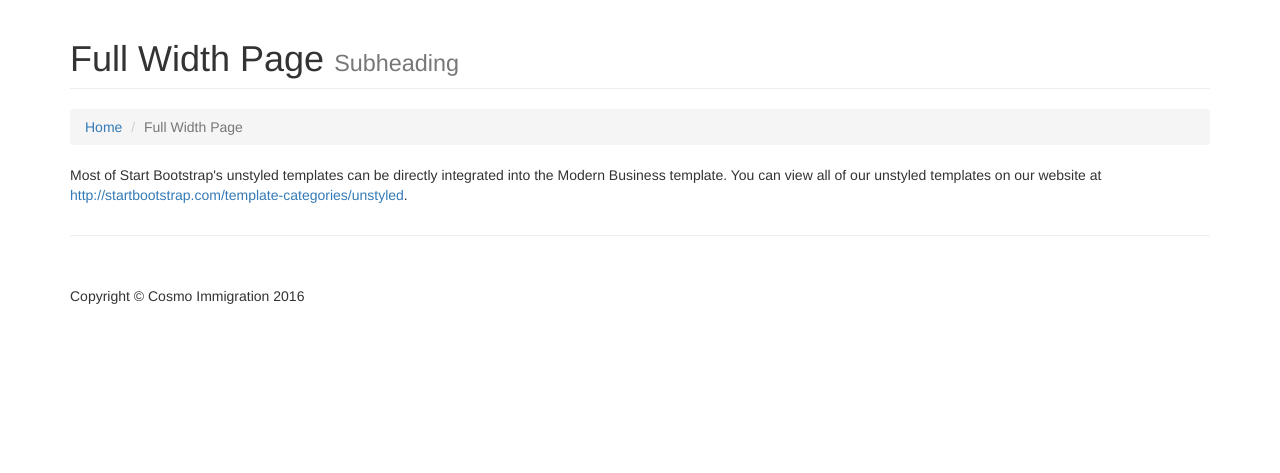
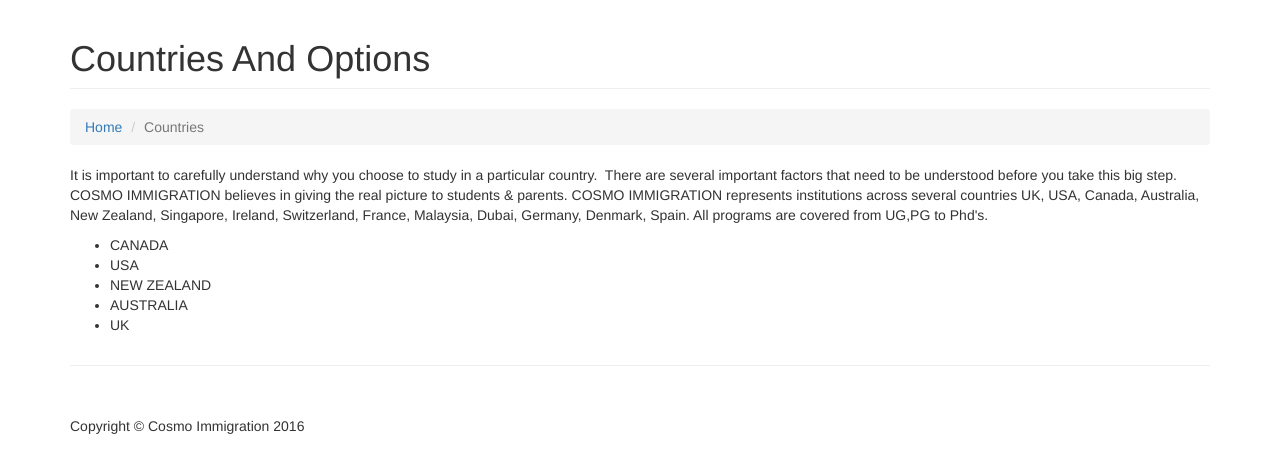
Before and after one commit to suhailgupta03/cosmo-immigration, a PHP site: page /countries.php in a window 1280 px wide. Shown: the part 51-524 px from the top of the page. Run offline with PHP 8.4, Linux system fonts and the light colour scheme.

Commit message:
updated code

```diff
--- a/structure/countries.php
+++ b/structure/countries.php
@@ -4,13 +4,12 @@
         <!-- Page Heading/Breadcrumbs -->
         <div class="row">
             <div class="col-lg-12">
-                <h1 class="page-header">Full Width Page
-                    <small>Subheading</small>
+                <h1 class="page-header">Countries And Options
                 </h1>
                 <ol class="breadcrumb">
-                    <li><a href="index.html">Home</a>
+                    <li><a href="index.php">Home</a>
                     </li>
-                    <li class="active">Full Width Page</li>
+                    <li class="active">Countries</li>
                 </ol>
             </div>
         </div>
@@ -19,7 +18,19 @@
         <!-- Content Row -->
         <div class="row">
             <div class="col-lg-12">
-                <p>Most of Start Bootstrap's unstyled templates can be directly integrated into the Modern Business template. You can view all of our unstyled templates on our website at <a href="http://startbootstrap.com/template-categories/unstyled">http://startbootstrap.com/template-categories/unstyled</a>.</p>
+                <p>
+                It is important to carefully understand why you choose to study in a particular country.
+				There are several important factors that need to be understood before you take this big step.
+				COSMO IMMIGRATION believes in giving the real picture to students & parents.
+				COSMO IMMIGRATION represents institutions across several countries UK, USA, Canada, Australia, New Zealand, Singapore, Ireland, Switzerland, France, Malaysia, Dubai, Germany, Denmark, Spain. All programs are covered from UG,PG to Phd's.
+                </p>
+                <ul>
+                	<li>CANADA</li>
+                	<li>USA</li>
+                	<li>NEW ZEALAND</li>
+                	<li>AUSTRALIA</li>
+                	<li>UK</li>
+                </ul>
             </div>
         </div>
         <!-- /.row -->
--- a/structure/services.php
+++ b/structure/services.php
@@ -20,7 +20,7 @@
         <!-- Image Header -->
         <div class="row">
             <div class="col-lg-12">
-                <img class="img-responsive" src="http://placehold.it/1200x300" alt="">
+                <img class="img-responsive" src="./images/services_banner.jpg" alt="">
             </div>
         </div>
         <!-- /.row -->
```
Also changed, not shown: structure/index.php (+13 -13 lines), structure/scholarships.php (+3 -4 lines), images/1.jpg (added), images/DayTranslations-Immigration-Banner.jpg (added), images/DayTranslations-Immigration-Banner1.jpg (added), images/banner-guidence.jpg (added), images/home-banner-51.jpg (added), images/midbar3.jpg (added), images/migrate-to-canada1.jpg (added), images/round2.png (added), images/services_banner.jpg (added), images/sl3.jpg (added), images/student-interns11-1024x572.jpg (added), images/student-interns11-1024x5721.jpg (added), 2 more files.
